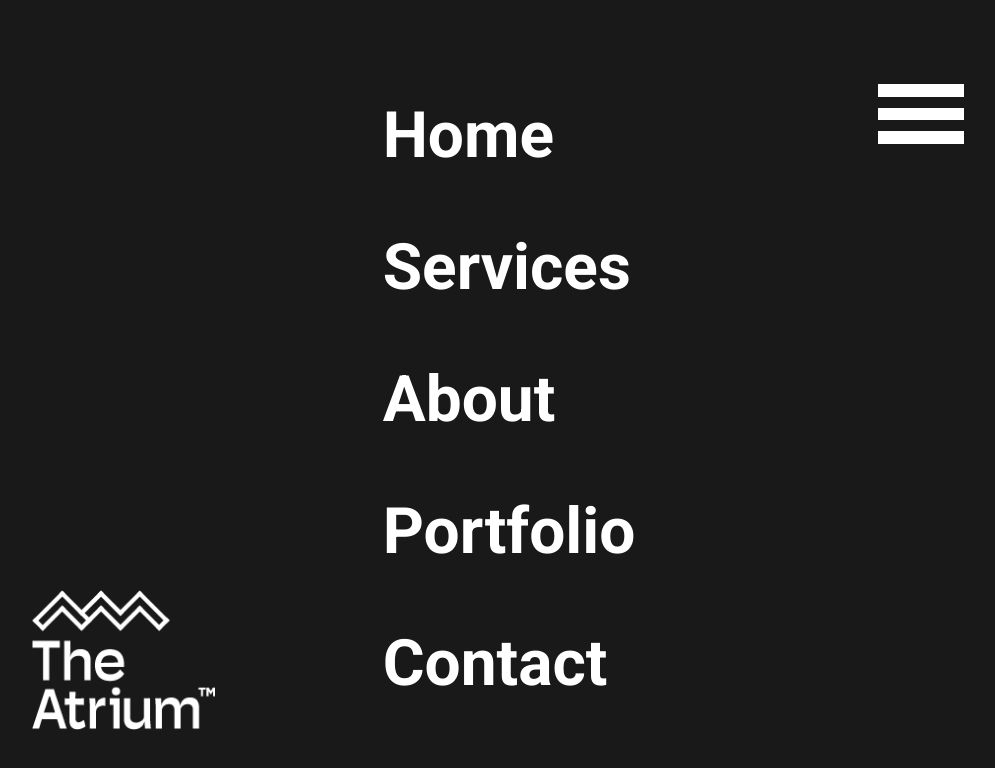
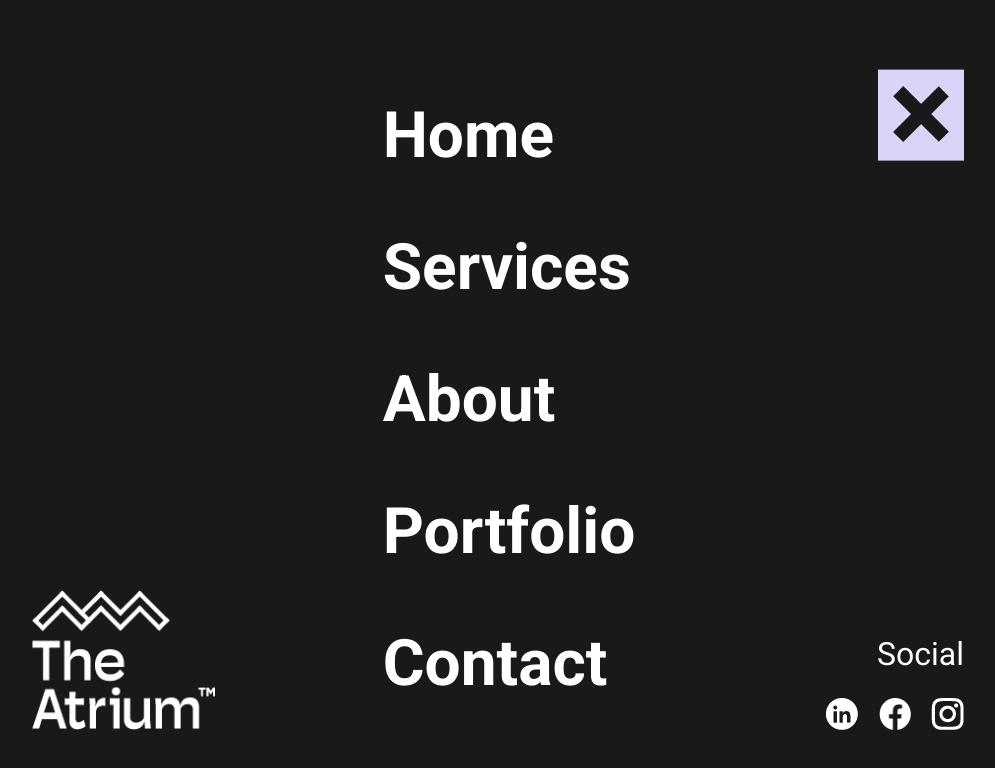
Before and after one commit to ArchCris/10.Atrium-web, a plain HTML site: page index.html in a window 1280 px wide. Both pictures are taken after a click on the element 1062 px from the left and 114 px from the top of the page. Shown: the whole page, without its empty margins (142-1137 px from the left). Drawn offline with Linux system fonts and the light colour scheme.

Commit message:
Hero and menu - desktop

```diff
--- a/app.js
+++ b/app.js
@@ -23,9 +23,13 @@ loop()
 /*Menu effect*/
 const menu = document.querySelector(".menu")
 const burger = document.querySelector(".burger")
-const bars = document.querySelectorAll(".bar")
+const barTop = document.querySelector(".burger__top")
+const barMiddle = document.querySelector(".burger__middle")
+const barDown = document.querySelector(".burger__down")
 
 burger.addEventListener("click",()=>{
     menu.classList.toggle("menu-slide")
-    bars.forEach(bar=>{bar.classList.toggle("white")})
+    barTop.classList.toggle("transform__top")
+    barMiddle.classList.toggle("transform__middle")
+    barDown.classList.toggle("transform__down")
 })
--- a/css/abstracts/_variables.scss
+++ b/css/abstracts/_variables.scss
@@ -2,4 +2,8 @@
 @import url('https://fonts.googleapis.com/css2?family=Roboto:wght@100;300;400;500;700;900&display=swap');
 
 /*Color variables*/
-$font-color:rgba(25,25,25,)
+$font-color:rgba(25,25,25,);
+$base-yellow: rgb(249, 243, 201);
+$base-pink: rgb(251, 229, 226);
+$base-green: rgb(202, 251, 230);
+$base-violet: rgb(219, 212, 248);
--- a/css/components/_burger.scss
+++ b/css/components/_burger.scss
@@ -11,7 +11,22 @@
     height: 0.8rem;
     width: 100%;
     background-color: $font-color;
+    z-index: 500;
+    transition: transform 600ms linear;
 }
-.white{
-    background-color: white;
+.transform__top{
+    height: 1.2rem;
+    transform-origin: center;
+    transform: translateY(20.4px) rotate(45deg) scale(75%);
 }
+.transform__middle{
+    transform: scaleY(7) ;
+    background-color: $base-violet;
+    z-index: 200;
+}
+.transform__down{
+    height: 1.2rem;
+    transform-origin: center;
+    transform:  translateY(-20.4px) rotate(-45deg) scale(75%);
+    transform-origin: center;
+}
--- a/css/components/_scroll.scss
+++ b/css/components/_scroll.scss
@@ -20,7 +20,7 @@
     border-radius: 20px;
     margin-top: 9px;
     background-color: grey;
-    animation: moving 1.2s infinite;
+    animation: moving 1.5s infinite;
 }
 
 @keyframes moving{
--- /dev/null
+++ b/css/components/_socialsLogos.scss
@@ -0,0 +1,12 @@
+.socials{
+    display: flex;
+    margin-top: 20px;
+    .socials__logo{
+        width: 80%;
+        margin-left: 20px;
+        transition: filter 600ms ease;
+    }
+    .socials__logo:hover{
+        filter: brightness(40%);
+    }
+}
--- a/css/layout/_hero.scss
+++ b/css/layout/_hero.scss
@@ -57,5 +57,9 @@
     a{
         text-decoration: none;
         color: $font-color;
+        transition: text-shadow 600ms ease;
+    }
+    a:hover{
+        text-shadow: 0 0 5px rgb(75, 75, 75);
     }
 }
--- a/css/pages/_menu.scss
+++ b/css/pages/_menu.scss
@@ -30,12 +30,23 @@
             font-weight: 600;
             font-size: 4rem;
             line-height:1;
+            transition: border 200ms ease-out;
         };
         a:hover{
-            border-bottom: solid 4px red;
+            border-bottom: solid 4px $base-violet;
         }
     }
 }
 .menu-slide{
     transform: translateX(0px);
 }
+.menu__links{
+    align-self: flex-end;
+    justify-self: flex-end;
+    color: white;
+    h1{
+        font-weight: 400;
+        text-align: end;
+    }
+
+}
--- a/css/styles.scss
+++ b/css/styles.scss
@@ -5,3 +5,4 @@
 @import "./components/burger";
 @import "./components/scroll";
 @import "./pages/home";
+@import "./components/socialsLogos";
--- a/index.html
+++ b/index.html
@@ -15,14 +15,21 @@
         </div>
         <nav class="menu__sections">
             <ul>
-                <li><a href="/home">Home</a></li>
+                <li><a href="#home">Home</a></li>
                 <li><a href="/services">Services</a></li>
                 <li><a href="/about">About</a></li>
                 <li><a href="/portfolio">Portfolio</a></li>
                 <li><a href="/contact">Contact</a></li>
             </ul>
         </nav>
-        <div class="menu__links"></div>
+        <div class="menu__links">
+            <h1>Social</h1>
+            <div class="socials">
+                <a class="socials__logo" href="https://www.linkedin.com/in/the-atrium-studio-a2551a242/"><img src="./logo/linkedInLogo.png" alt=""></a>
+                <a class="socials__logo" href=""><img src="./logo/facebookLogo.png" alt=""></a>
+                <a class="socials__logo" href="https://www.instagram.com/theatriumstudioau/?hl=es"><img src="./logo/instagramLogo.png" alt=""></a>
+            </div>
+        </div>
     </div>
     <div class="hero" id="home">
         <a href="#home" class="hero__logo"><img src="./logo/mainLogo.png" class="hero__logo-img" alt="company logo"></img></a>
```
Also changed, not shown: css/styles.css, logo/facebookLogo.png (added), logo/instagramLogo.png (added), logo/linkedInLogo.png (added), 1 other file.
